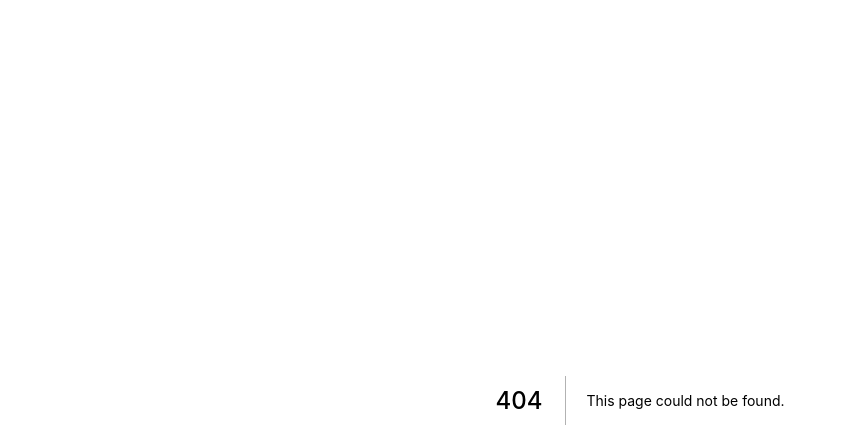
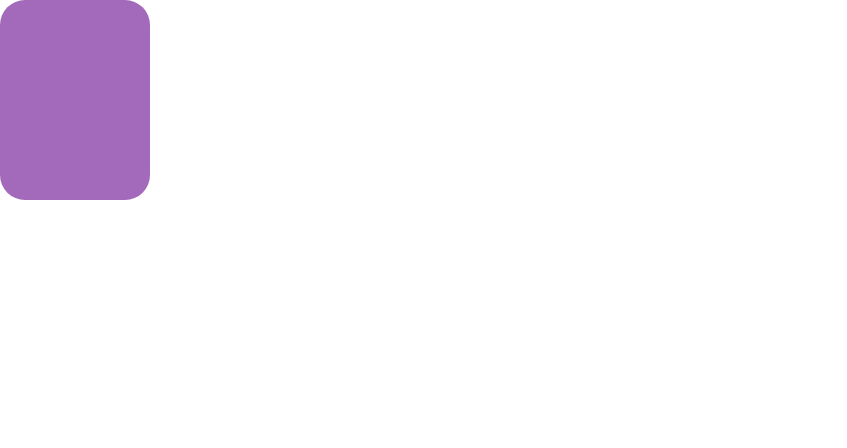
Before and after one commit to nickbarr3160/Exotico, a Next.js app in the folder exotico/: page /jodyTest in a window 1280 px wide. Before the commit this address had no page. Shown: the top 448 px of the page, without its empty margins (0-847 px from the left). Built offline with nearby package versions, Linux system fonts and the light colour scheme.

Commit message:
initial commit

```diff
--- /dev/null
+++ b/exotico/comps/AnimalCard.js
@@ -0,0 +1,19 @@
+import styled from "styled-components";
+import React from "react";
+
+const CardContainer = styled.div`
+display: flex;
+flex-direction: column;
+width: 150px;
+height: 200px;
+background-color: #a36abb;
+border-radius: 25px;
+`;
+
+const AnimalCardUI = () => {
+    return <CardContainer>
+
+    </CardContainer>
+}
+
+export default AnimalCardUI;
--- /dev/null
+++ b/exotico/pages/jodyTest.js
@@ -0,0 +1,8 @@
+import AnimalCardUI from "../comps/AnimalCard";
+import React from "react";
+
+export default function jodyTest() {
+    return (
+        <AnimalCardUI />
+    )
+}
```
Also changed, not shown: 2 other files (tests, documents, lock files or other folders).
